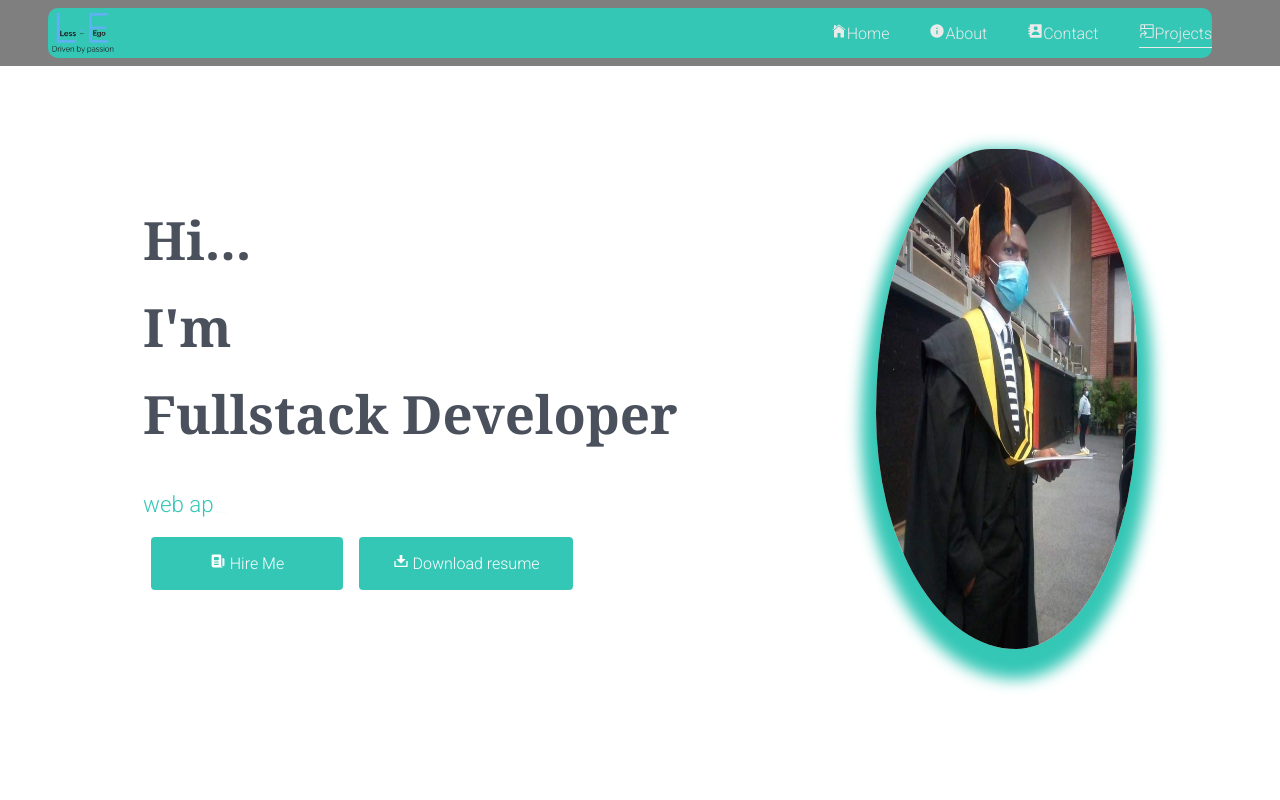
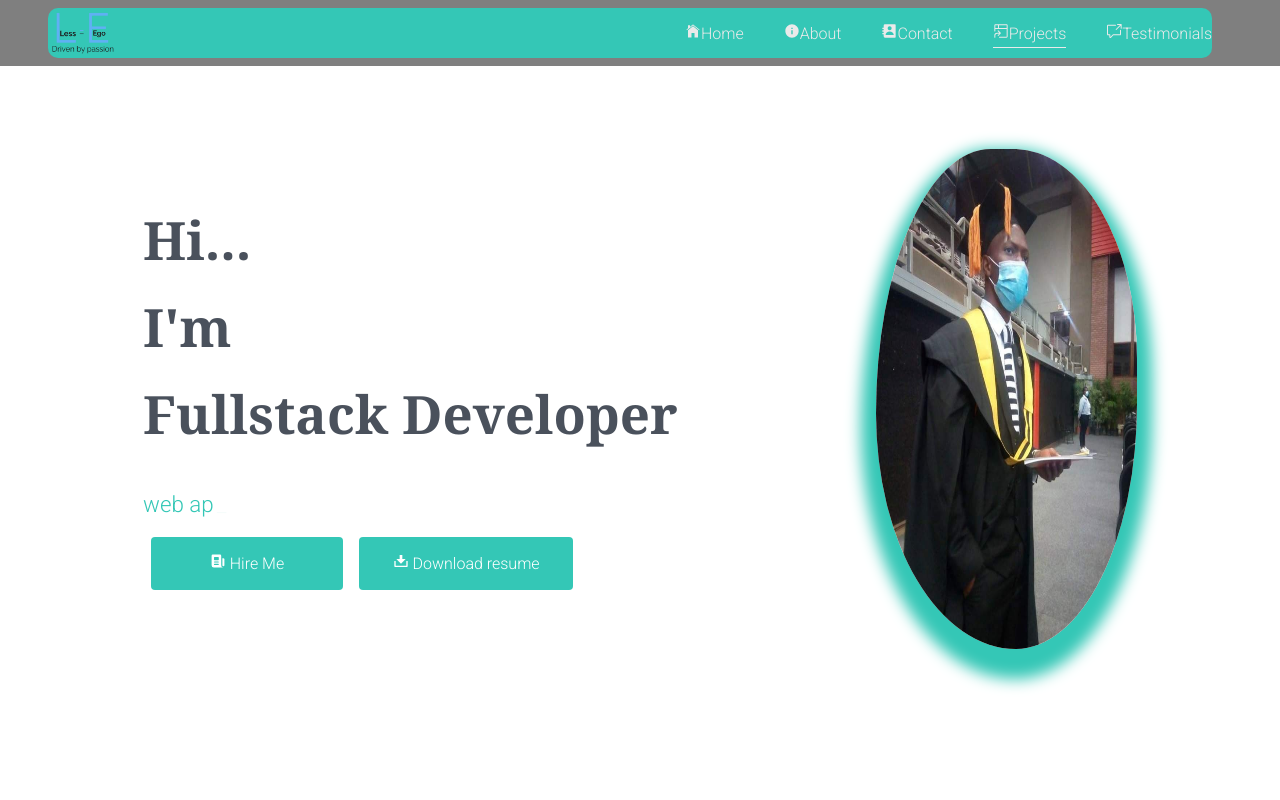
Before and after one commit to LesegoLSG/Portfolio, a React (Create React App) app: page / in a window 1280 px wide. Shown: the top 800 px of the page. Built offline with nearby package versions, Linux system fonts and the light colour scheme.

Commit message:
Added Testimonial to the navbar

```diff
--- a/src/Components/Navbar.jsx
+++ b/src/Components/Navbar.jsx
@@ -10,7 +10,7 @@ import {MdOutlineCancel} from 'react-icons/md';
 import {IoIosHome} from 'react-icons/io';
 import {BiSolidContact} from 'react-icons/bi';
 import { BiSolidInfoCircle } from "react-icons/bi";
-import {GoProjectSymlink} from 'react-icons/go';
+import {GoProjectSymlink,GoCrossReference } from 'react-icons/go';
 
 import LogoMakr from '../assets/LogoMakr.png';
 import Logo2 from '../assets/Logo2.png';
@@ -46,7 +46,7 @@ const Navbar = () => {
     const {activeLinkId} = useContext(NavContexts);
     console.log(activeLinkId);
 
-    const navLinks = ["Home","About", "Contact","Projects"];
+    const navLinks = ["Home","About", "Contact","Projects","Testimonials"];
 
     const renderNavLinks = (content) =>{
         const scrollToId = `${content.toLowerCase()}Section`;
@@ -69,6 +69,8 @@ const Navbar = () => {
                     return <BiSolidContact />;
                 case "Projects":
                     return <GoProjectSymlink />;
+                case "Testimonials":
+                    return <GoCrossReference />;
                 default:
                     return null;
             }
```
